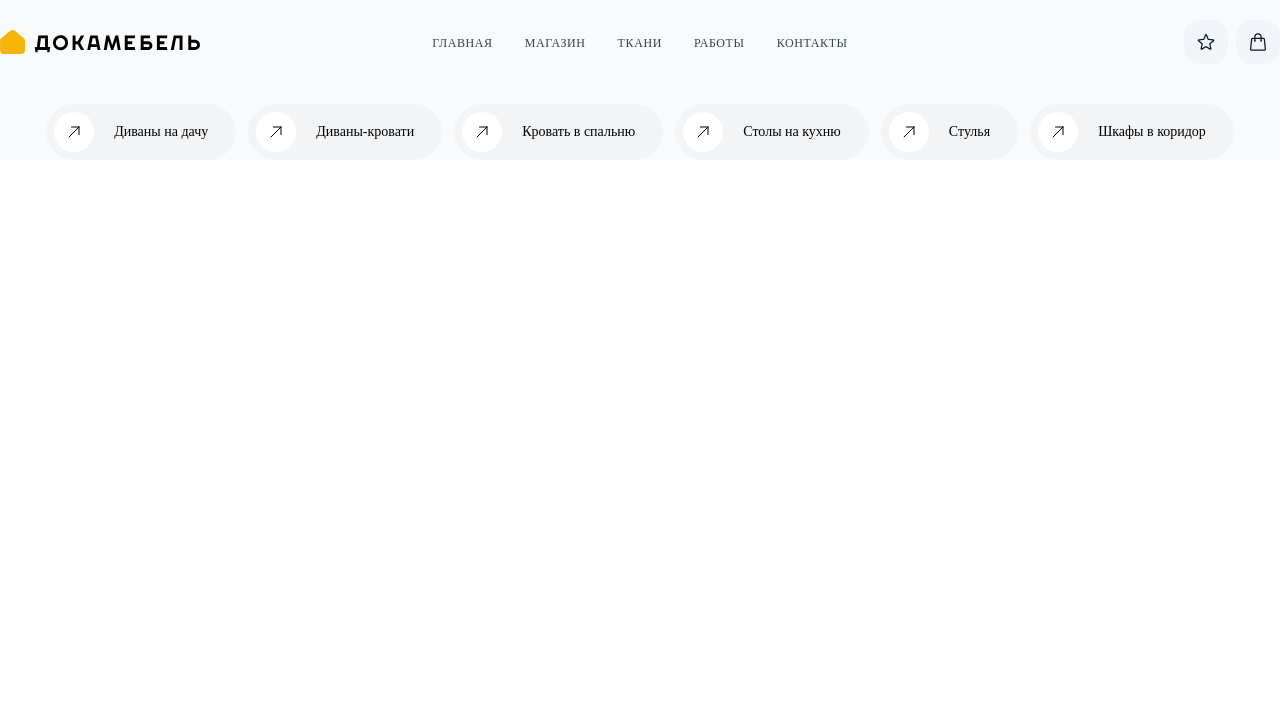
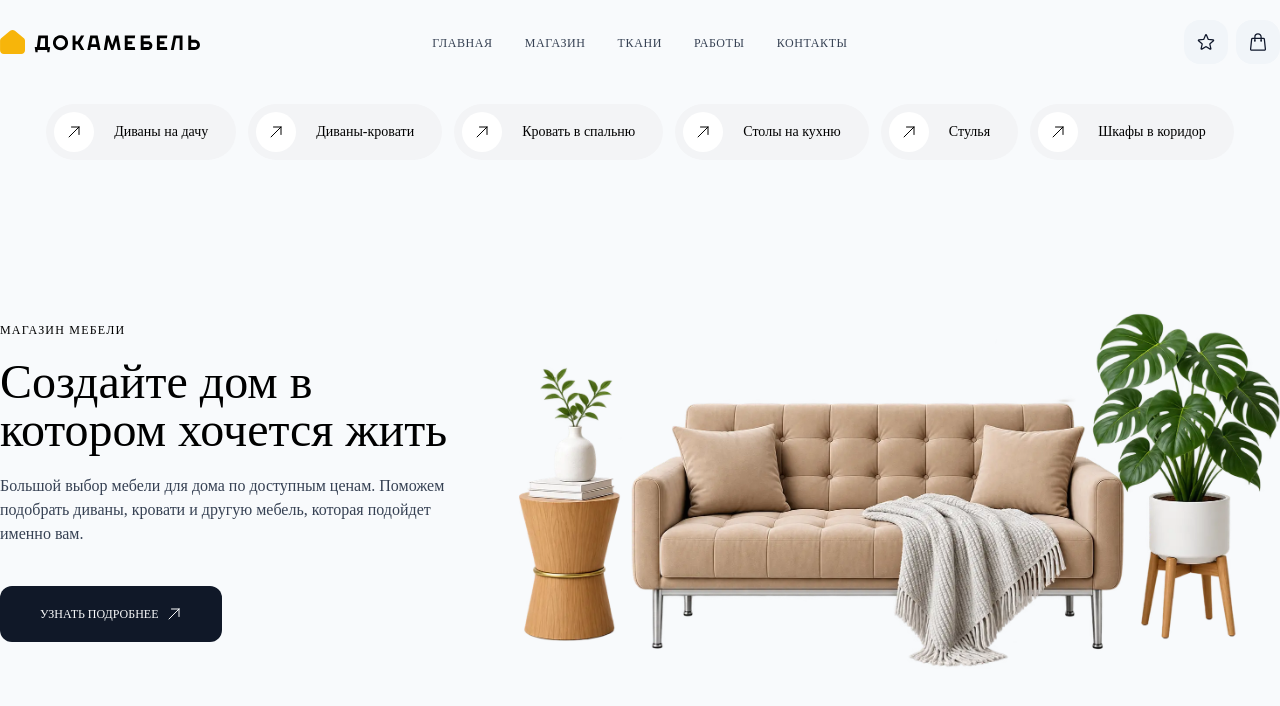
Before and after one commit to developer-samara-web/doka-landing, a Next.js app: page / in a window 1280 px wide. Shown: the top 706 px of the page. Built offline with nearby package versions, Linux system fonts and the light colour scheme.

Commit message:
feat: add Hero section

```diff
--- a/app/page.js
+++ b/app/page.js
@@ -1,11 +1,13 @@
 import Header from "@/components/Header/Header";
 import Categories from "@/components/Categories/Categories";
+import Hero from "@/components/Hero/Hero";
 
 const Home = () => {
 	return (
 		<main id="main-content" className="wrapper">
 			<Header />
 			<Categories />
+			<Hero />
 		</main>
 	);
 }
--- /dev/null
+++ b/components/Hero/Hero.css
@@ -0,0 +1,94 @@
+@reference "../../app/globals.css";
+
+.hero {
+
+	/* Layout */
+	@apply flex items-center justify-center;
+
+	/* Sizing */
+	@apply w-full;
+
+}
+
+.hero__inner {
+
+	/* Layout */
+	@apply container flex flex-col-reverse lg:grid lg:grid-cols-[3fr_5fr] items-center;
+
+	/* Spacing */
+	@apply gap-10 px-5 lg:px-0 py-10 lg:py-32;
+
+}
+
+.hero__col {
+
+	/* Layout */
+	@apply flex flex-col items-start;
+
+	/* Spacing */
+	@apply gap-10;
+
+}
+
+.hero__row {
+
+	/* Layout */
+	@apply flex flex-col;
+
+	/* Spacing */
+	@apply gap-5;
+
+}
+
+.hero__badge {
+
+	/* Typography */
+	@apply text-xs font-medium uppercase tracking-widest text-center lg:text-left;
+
+}
+
+.hero__title {
+
+	/* Typography */
+	@apply text-4xl lg:text-5xl font-medium text-center lg:text-left;
+
+}
+
+.hero__description {
+
+	/* Typography */
+	@apply font-normal text-gray-700 text-center lg:text-left;
+
+}
+
+.hero__button {
+
+	/* Layout */
+	@apply flex flex-row items-center justify-center;
+
+	/* Spacing */
+	@apply gap-2 px-10 py-5 w-full lg:w-auto;
+
+	/* Typography */
+	@apply text-xs font-medium uppercase;
+
+	/* Background */
+	@apply bg-gray-900;
+
+	/* Border */
+	@apply rounded-xl;
+
+	/* Color */
+	@apply text-gray-50;
+
+	/* Interaction */
+	@apply hover:bg-[#f7b60a] hover:text-[#563b00];
+
+}
+
+.hero__icon {
+
+	/* Sizing */
+	@apply size-4;
+
+}
--- /dev/null
+++ b/components/Hero/Hero.js
@@ -0,0 +1,39 @@
+import "./Hero.css";
+
+import Link from "next/link";
+import Image from "next/image";
+import { ArrowUpRightIcon } from "@heroicons/react/24/outline";
+
+const Hero = () => {
+
+	const { header } = {
+		header: {
+			title: "Создайте дом в котором хочется жить",
+			badge: "Магазин мебели",
+			description: "Большой выбор мебели для дома по доступным ценам. Поможем подобрать диваны, кровати и другую мебель, которая подойдет именно вам.",
+		}
+	}
+
+	return (
+		<section className="hero" aria-labelledby="hero-title">
+			<div className="hero__inner">
+				<div className="hero__col">
+					<div className="hero__row">
+						<p className="hero__badge">{header.badge}</p>
+						<h1 id="hero-title" className="hero__title">{header.title}</h1>
+						<p className="hero__description">{header.description}</p>
+					</div>
+					<Link className="hero__button" href="#about">
+						<span>Узнать подробнее</span>
+						<ArrowUpRightIcon className="hero__icon" aria-hidden="true" />
+					</Link>
+				</div>
+				<div className="hero__col">
+					<Image className="hero__image" src="/images/hero/hero.webp" width={1000} height={1000} alt={header.badge} priority />
+				</div>
+			</div>
+		</section>
+	);
+}
+
+export default Hero;
```
Also changed, not shown: public/images/hero/hero.webp (added).
